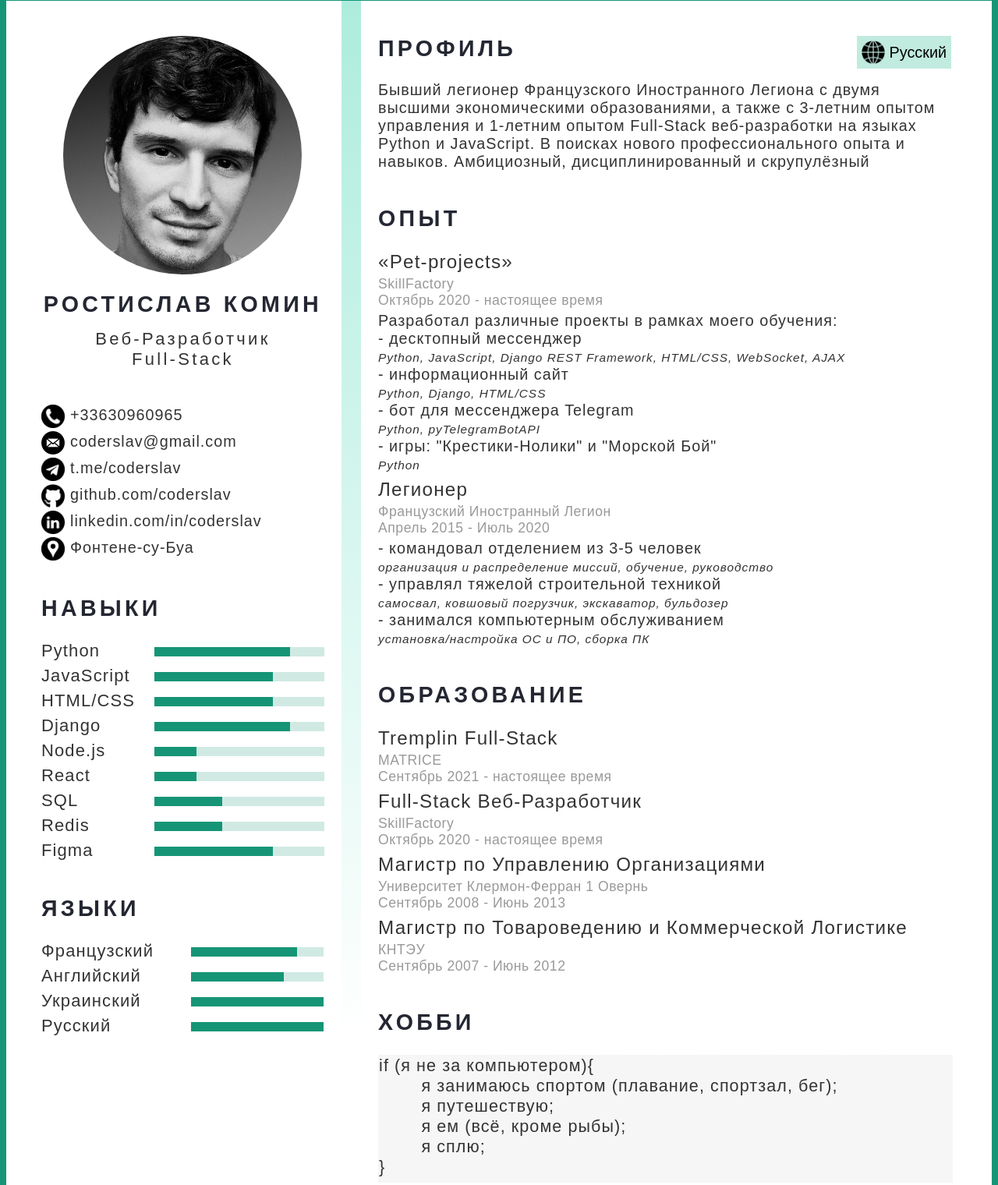
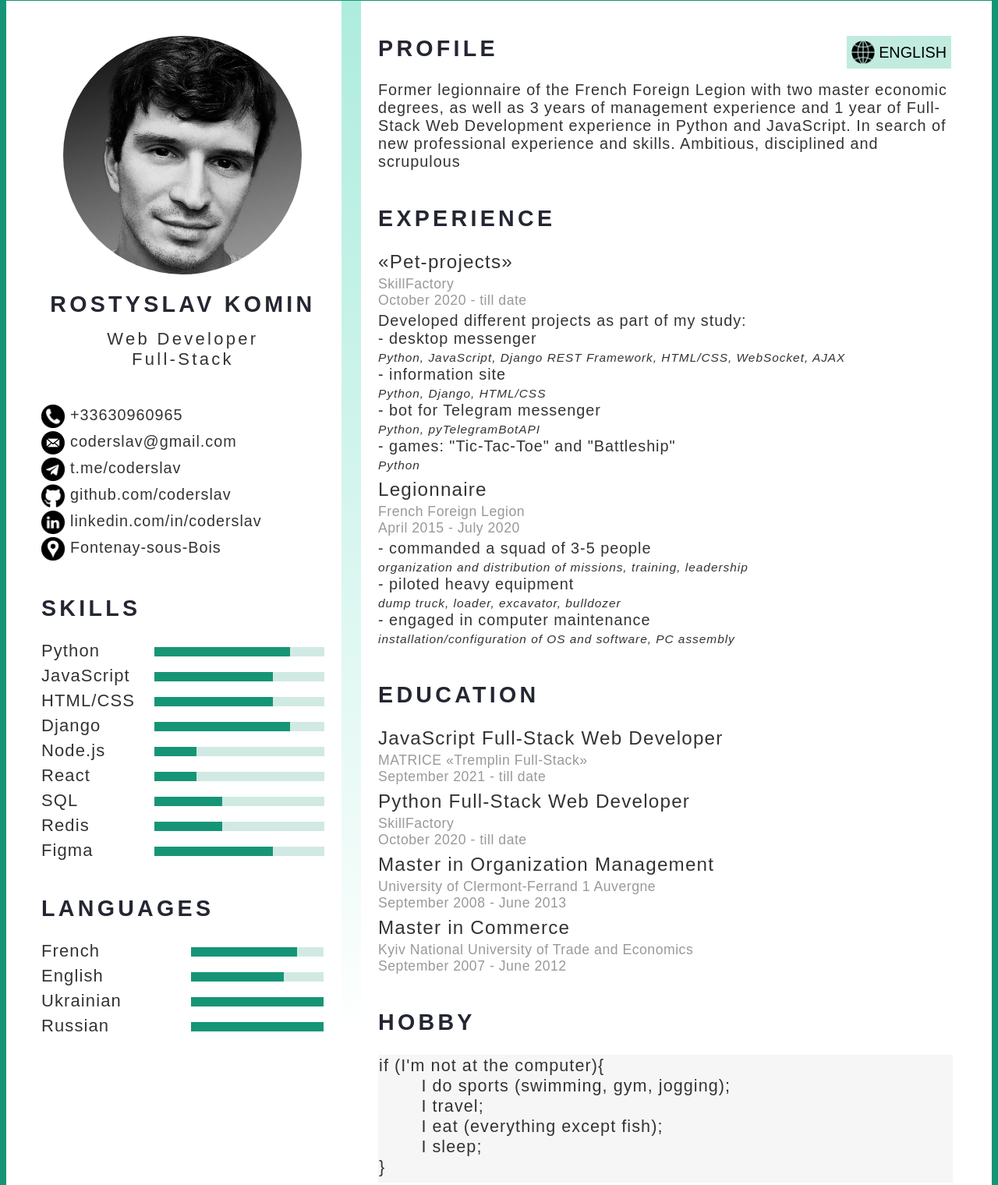
Before and after one commit to coderslav/CV, a plain HTML site: page index.html in a window 1280 px wide. Shown: the part 7-1527 px from the top of the page at 78% size. Drawn offline with Linux system fonts and the light colour scheme; a web font is replaced by a local one.

Commit message:
CV 2.1.0

```diff
--- a/index.html
+++ b/index.html
@@ -3,7 +3,7 @@
 <head>
     <meta charset="UTF-8">
     <meta name="viewport" content="width=device-width, initial-scale=1"/>
-    <title id="titleName">Комин Ростислав CV</title>
+    <title id="titleName">Komin Rostyslav CV</title>
     <link rel="stylesheet" href="css/index.css">
 </head>
 <body>
@@ -21,12 +21,12 @@
         <div onclick="openNav()" class="overlay-button">
             <div class="language-content">
                 <span class="language-logo"></span>
-                <span class="actual-language" id="actualLanguage">Русский</span>
+                <span class="actual-language" id="actualLanguage">ENGLISH</span>
             </div>
         </div>
         <div class="section circle-image"></div>
-        <div class="section name" id="name">РОСТИСЛАВ КОМИН</div>
-        <div class="section profession" id="profession">Веб-Разработчик<br>Full-Stack</div>
+        <div class="section name" id="name">ROSTYSLAV KOMIN</div>
+        <div class="section profession" id="profession">Web Developer<br>Full-Stack</div>
         <div class="section coordinates">
             <div class="tel">
                 <span class="tel-logo"></span><a href="tel:+33630960965">+33630960965</a>
@@ -44,11 +44,11 @@
                 <span class="linkedin-logo"></span><a href="https://linkedin.com/in/coderslav">linkedin.com/in/coderslav</a>
             </div>
             <div class="address">
-                <span class="address-logo"></span><a href="https://ru.wikipedia.org/wiki/Фонтене-су-Буа" id="city">Фонтене-су-Буа</a>
+                <span class="address-logo"></span><a href="https://en.wikipedia.org/wiki/Fontenay-sous-Bois" id="city">Fontenay-sous-Bois</a>
             </div>
         </div>
         <div class="section skills">
-            <div class="section-title" id="skills">Навыки</div>
+            <div class="section-title" id="skills">SKILLS</div>
             <div class="skill"><span>Python</span><div class="scale first-scale">
                 <div class="scale second-scale Python"></div>
             </div></div>
@@ -78,60 +78,60 @@
             </div></div>
         </div>
         <div class="section languages">
-            <div class="section-title" id="languages">Языки</div>
-            <div class="skill"><span id="frenchLanguage">Французский</span><div class="scale first-scale lang"><div class="scale second-scale French"></div></div></div>
-            <div class="skill"><span id="englishLanguage">Английский</span><div class="scale first-scale lang"><div class="scale second-scale English"></div></div></div>
-            <div class="skill"><span id="ukrainianLanguage">Украинский</span><div class="scale first-scale lang"><div class="scale second-scale Ukrainian"></div></div></div>
-            <div class="skill last-skill"><span id="russianLanguage">Русский</span><div class="scale first-scale lang"><div class="scale second-scale Russian"></div></div></div>
+            <div class="section-title" id="languages">LANGUAGES</div>
+            <div class="skill"><span id="frenchLanguage">French</span><div class="scale first-scale lang"><div class="scale second-scale French"></div></div></div>
+            <div class="skill"><span id="englishLanguage">English</span><div class="scale first-scale lang"><div class="scale second-scale English"></div></div></div>
+            <div class="skill"><span id="ukrainianLanguage">Ukrainian</span><div class="scale first-scale lang"><div class="scale second-scale Ukrainian"></div></div></div>
+            <div class="skill last-skill"><span id="russianLanguage">Russian</span><div class="scale first-scale lang"><div class="scale second-scale Russian"></div></div></div>
         </div>
     </div>
     <div class="part middle-line"></div>
     <div class="part right-side">
         <div class="section profile">
-            <div class="section-title profile-title" id="profile">Профиль</div>
-            <div class="text profile-text" id="profileText">Бывший легионер Французского Иностранного Легиона с двумя высшими экономическими образованиями, а также с 3-летним опытом управления и 1-летним опытом Full-Stack веб-разработки на языках Python и JavaScript. В поисках нового профессионального опыта и навыков. Амбициозный, дисциплинированный и скрупулёзный</div>
+            <div class="section-title profile-title" id="profile">PROFILE</div>
+            <div class="text profile-text" id="profileText">Former legionnaire of the French Foreign Legion with two master economic degrees, as well as 3 years of management experience and 1 year of Full-Stack Web Development experience in Python and JavaScript. In search of new professional experience and skills. Ambitious, disciplined and scrupulous</div>
         </div>
         <div class="section experience">
-            <div class="section-title" id="experience">Опыт</div>
+            <div class="section-title" id="experience">EXPERIENCE</div>
             <div class="experience-sub-section">
                 <div class="sub-section-title first-sub-section-title">«Pet-projects»</div>
-                <div class="sub-section-title-sub-title" id="skillFactoryExp">SkillFactory<br>Октябрь 2020 - настоящее время</div>
-                <div class="text experience-sub-section-text" id="skillFactoryExpText">Разработал различные проекты в рамках моего обучения:<br>
-- десктопный мессенджер<br><span class="in-parentheses">Python, JavaScript, Django REST Framework, HTML/CSS, WebSocket, AJAX</span><br>
-- информационный сайт<br><span class="in-parentheses">Python, Django, HTML/CSS</span><br>
-- бот для мессенджера Telegram<br><span class="in-parentheses">Python, pyTelegramBotAPI</span><br>
-- игры: "Крестики-Нолики" и "Морской Бой"<br><span class="in-parentheses">Python</span></div>
+                <div class="sub-section-title-sub-title" id="skillFactoryExp">SkillFactory<br>October 2020 - till date</div>
+                <div class="text experience-sub-section-text" id="skillFactoryExpText">Developed different projects as part of my study:<br>
+                    - desktop messenger<br><span class="in-parentheses">Python, JavaScript, Django REST Framework, HTML/CSS, WebSocket, AJAX</span><br>
+                    - information site<br><span class="in-parentheses">Python, Django, HTML/CSS</span><br>
+                    - bot for Telegram messenger<br><span class="in-parentheses">Python, pyTelegramBotAPI</span><br>
+                    - games: "Tic-Tac-Toe" and "Battleship"<br><span class="in-parentheses">Python</span></div>
             </div>
             <div class="experience-sub-section">
-                <div class="sub-section-title" id="legionnaireExp">Легионер</div>
-                <div class="sub-section-title-sub-title" id="legionnaireExpTitle">Французский Иностранный Легион<br>Апрель 2015 - Июль 2020</div>
-                <div class="text experience-sub-section-text" id="legionnaireExpText">- командовал отделением из 3-5 человек<br><span class="in-parentheses">организация и распределение миссий, обучение, руководство</span><br>
-- управлял тяжелой строительной техникой<br><span class="in-parentheses">самосвал, ковшовый погрузчик, экскаватор, бульдозер</span><br>
-- занимался компьютерным обслуживанием<br><span class="in-parentheses">установка/настройка ОС и ПО, сборка ПК</span></div>
+                <div class="sub-section-title" id="legionnaireExp">Legionnaire</div>
+                <div class="sub-section-title-sub-title" id="legionnaireExpTitle">French Foreign Legion<br>April 2015 - July 2020</div>
+                <div class="text experience-sub-section-text" id="legionnaireExpText">- commanded a squad of 3-5 people<br><span class="in-parentheses">organization and distribution of missions, training, leadership</span><br>
+                    - piloted heavy equipment<br><span class="in-parentheses">dump truck, loader, excavator, bulldozer</span><br>
+                    - engaged in computer maintenance<br><span class="in-parentheses">installation/configuration of OS and software, PC assembly</span></div>
             </div>
         </div>
         <div class="section formation">
-            <div class="section-title" id="education">Образование</div>
+            <div class="section-title" id="education">EDUCATION</div>
             <div class="formation-sub-section">
-                <div class="sub-section-title first-sub-section-title">Tremplin Full-Stack</div>
-                <div class="sub-section-title-sub-title sub-section-title-sub-title-formation" id="matriceEdu">MATRICE<br>Сентябрь 2021 - настоящее время</div>
+                <div class="sub-section-title first-sub-section-title" id="matriceEduTitle">JavaScript Full-Stack Web Developer</div>
+                <div class="sub-section-title-sub-title sub-section-title-sub-title-formation" id="matriceEdu">MATRICE «Tremplin Full-Stack»<br>September 2021 - till date</div>
             </div>
             <div class="formation-sub-section">
-                <div class="sub-section-title" id="skillFactoryEduTitle">Full-Stack Веб-Разработчик</div>
-                <div class="sub-section-title-sub-title sub-section-title-sub-title-formation" id="skillFactoryEdu">SkillFactory<br>Октябрь 2020 - настоящее время</div>
+                <div class="sub-section-title" id="skillFactoryEduTitle">Python Full-Stack Web Developer</div>
+                <div class="sub-section-title-sub-title sub-section-title-sub-title-formation" id="skillFactoryEdu">SkillFactory<br>October 2020 - till date</div>
             </div>
             <div class="formation-sub-section">
-                <div class="sub-section-title" id="frEduTitle">Магистр по Управлению Организациями</div>
-                <div class="sub-section-title-sub-title sub-section-title-sub-title-formation" id="frEdu">Университет Клермон-Ферран 1 Овернь<br>Сентябрь 2008 - Июнь 2013</div>
+                <div class="sub-section-title" id="frEduTitle">Master in Organization Management</div>
+                <div class="sub-section-title-sub-title sub-section-title-sub-title-formation" id="frEdu">University of Clermont-Ferrand 1 Auvergne<br>September 2008 - June 2013</div>
             </div>
             <div class="formation-sub-section">
-                <div class="sub-section-title" id="uaEduTitle">Магистр по Товароведению и Коммерческой Логистике</div>
-                <div class="sub-section-title-sub-title sub-section-title-sub-title-formation" id="uaEdu">КНТЭУ<br>Сентябрь 2007 - Июнь 2012</div>
+                <div class="sub-section-title" id="uaEduTitle">Master in Commerce</div>
+                <div class="sub-section-title-sub-title sub-section-title-sub-title-formation" id="uaEdu">Kyiv National University of Trade and Economics<br>September 2007 - June 2012</div>
             </div>
         </div>
         <div class="section hobby">
-            <div class="section-title" id="hobby">Хобби</div>
-            <div class="div hobby-background"><div class="hobby-text" id="hobbyText">if (я не за компьютером){<br><span class="hobbies">я занимаюсь спортом (плавание, спортзал, бег);</span><br><span class="hobbies">я путешествую;</span><br><span class="hobbies">я ем (всё, кроме рыбы);</span><br><span class="hobbies">я сплю;</span><br>}</div></div>
+            <div class="section-title" id="hobby">HOBBY</div>
+            <div class="div hobby-background"><div class="hobby-text" id="hobbyText">if (I'm not at the computer){<br><span class="hobbies">I do sports (swimming, gym, jogging);</span><br><span class="hobbies">I travel;</span><br><span class="hobbies">I eat (everything except fish);</span><br><span class="hobbies">I sleep;</span><br>}</div></div>
         </div>
     </div>
 </div>
--- a/js/index.js
+++ b/js/index.js
@@ -1,4 +1,4 @@
-let languageFlag = 'russian';
+let languageFlag = 'english';
 
 const englishButton = document.getElementById('eng');
 const frenchButton = document.getElementById('fra');
@@ -23,6 +23,7 @@ const legionnaireExp = document.getElementById('legionnaireExp');
 const legionnaireExpTitle = document.getElementById('legionnaireExpTitle');
 const legionnaireExpText = document.getElementById('legionnaireExpText');
 const education = document.getElementById('education');
+const matriceEduTitle = document.getElementById('matriceEduTitle');
 const matriceEdu = document.getElementById('matriceEdu');
 const skillFactoryEduTitle = document.getElementById('skillFactoryEduTitle');
 const skillFactoryEdu = document.getElementById('skillFactoryEdu');
@@ -43,7 +44,7 @@ function translateToEnglish() {
   if (languageFlag !== 'english') {
     titleName.textContent = 'Komin Rostyslav CV';
     name.textContent = 'ROSTYSLAV KOMIN';
-    actualLanguage.textContent = 'English';
+    actualLanguage.textContent = 'ENGLISH';
     profession.innerHTML = 'Web Developer<br>Full-Stack';
     city.textContent = 'Fontenay-sous-Bois';
     city.href = 'https://en.wikipedia.org/wiki/Fontenay-sous-Bois';
@@ -54,10 +55,10 @@ function translateToEnglish() {
     ukrainianLanguage.textContent = 'Ukrainian';
     russianLanguage.textContent = 'Russian';
     profile.textContent = 'PROFILE';
-    profileText.textContent = 'Former legionnaire of the French Foreign Legion with two higher economic degrees, as well as 3 years of management experience and 1 year of Full-Stack Web Development experience in Python and JavaScript. In search of new professional experience and skills. Ambitious, disciplined and scrupulous';
+    profileText.textContent = 'Former legionnaire of the French Foreign Legion with two master economic degrees, as well as 3 years of management experience and 1 year of Full-Stack Web Development experience in Python and JavaScript. In search of new professional experience and skills. Ambitious, disciplined and scrupulous';
     experience.textContent = 'EXPERIENCE';
     skillFactoryExp.innerHTML = 'SkillFactory<br>October 2020 - till date';
-    skillFactoryExpText.innerHTML = 'I have developed different projects as part of my study:<br>\n' +
+    skillFactoryExpText.innerHTML = 'Developed different projects as part of my study:<br>\n' +
         '- desktop messenger<br><span class="in-parentheses">Python, JavaScript, Django REST Framework, HTML/CSS, WebSocket, AJAX</span><br>\n' +
         '- information site<br><span class="in-parentheses">Python, Django, HTML/CSS</span><br>\n' +
         '- bot for Telegram messenger<br><span class="in-parentheses">Python, pyTelegramBotAPI</span><br>\n' +
@@ -68,8 +69,9 @@ function translateToEnglish() {
         '- piloted heavy equipment<br><span class="in-parentheses">dump truck, loader, excavator, bulldozer</span><br>\n' +
         '- engaged in computer maintenance<br><span class="in-parentheses">installation/configuration of OS and software, PC assembly</span>';
     education.textContent = 'EDUCATION';
-    matriceEdu.innerHTML = 'MATRICE<br>September 2021 - till date';
-    skillFactoryEduTitle.textContent = 'Web Developer Full-Stack';
+    matriceEduTitle.textContent = 'JavaScript Full-Stack Web Developer';
+    matriceEdu.innerHTML = 'MATRICE «Tremplin Full-Stack»<br>September 2021 - till date';
+    skillFactoryEduTitle.textContent = 'Python Full-Stack Web Developer';
     skillFactoryEdu.innerHTML = 'SkillFactory<br>October 2020 - till date';
     frEduTitle.textContent = 'Master in Organization Management';
     frEdu.innerHTML = 'University of Clermont-Ferrand 1 Auvergne<br>September 2008 - June 2013';
@@ -86,7 +88,7 @@ function translateToFrench() {
   if (languageFlag !== 'french') {
     titleName.textContent = 'Komin Rostyslav CV';
     name.textContent = 'ROSTYSLAV KOMIN';
-    actualLanguage.textContent = 'Français';
+    actualLanguage.textContent = 'FRANÇAIS';
     profession.innerHTML = 'Développeur Web<br>Full-Stack';
     city.textContent = 'Fontenay-sous-Bois';
     city.href = 'https://fr.wikipedia.org/wiki/Fontenay-sous-Bois';
@@ -112,8 +114,9 @@ function translateToFrench() {
         '- engagé dans la maintenance informatique<br><span class="in-parentheses">installation/configuration d\'OS et du logiciel, assemblage de PC</span><br>' +
         '- participé à des missions extérieures<br><span class="in-parentheses">Djibouti</span>';
     education.textContent = 'FORMATIONS';
-    matriceEdu.innerHTML = 'MATRICE<br>Septembre 2021 - présent';
-    skillFactoryEduTitle.textContent = 'Développeur Web Full-Stack';
+    matriceEduTitle.textContent = 'JavaScript Full-Stack Développeur Web';
+    matriceEdu.innerHTML = 'MATRICE «Tremplin Full-Stack»<br>Septembre 2021 - présent';
+    skillFactoryEduTitle.textContent = 'Python Full-Stack Développeur Web';
     skillFactoryEdu.innerHTML = 'SkillFactory<br>Octobre 2020 - présent';
     frEduTitle.textContent = 'Master en Pilotage des Organisations';
     frEdu.innerHTML = 'Université de Clermont-Ferrand 1 Auvergne<br>Septembre 2008 - Juin 2013';
@@ -130,7 +133,7 @@ function translateToRussian() {
   if (languageFlag !== 'russian') {
     titleName.textContent = 'Комин Ростислав CV';
     name.textContent = 'РОСТИСЛАВ КОМИН';
-    actualLanguage.textContent = 'Русский';
+    actualLanguage.textContent = 'РУССКИЙ';
     profession.innerHTML = 'Веб-Разработчик<br>Full-Stack';
     city.textContent = 'Фонтене-су-Буа';
     city.href = 'https://ru.wikipedia.org/wiki/Фонтене-су-Буа';
@@ -155,12 +158,13 @@ function translateToRussian() {
         '- управлял тяжелой строительной техникой<br><span class="in-parentheses">самосвал, ковшовый погрузчик, экскаватор, бульдозер</span><br>\n' +
         '- занимался компьютерным обслуживанием<br><span class="in-parentheses">установка/настройка ОС и ПО, сборка ПК</span>';
     education.textContent = 'ОБРАЗОВАНИЕ';
-    matriceEdu.innerHTML = 'MATRICE<br>Сентябрь 2021 - настоящее время';
-    skillFactoryEduTitle.textContent = 'Full-Stack Веб-Разработчик';
+    matriceEduTitle.textContent = 'JavaScript Full-Stack Веб-Разработчик';
+    matriceEdu.innerHTML = 'MATRICE «Tremplin Full-Stack»<br>Сентябрь 2021 - настоящее время';
+    skillFactoryEduTitle.textContent = 'Python Full-Stack Веб-Разработчик';
     skillFactoryEdu.innerHTML = 'SkillFactory<br>Октябрь 2020 - настоящее время';
-    frEduTitle.textContent = 'Магистр по Управлению Организациями';
+    frEduTitle.textContent = 'Магистр по Менеджменту Организации';
     frEdu.innerHTML = 'Университет Клермон-Ферран 1 Овернь<br>Сентябрь 2008 - Июнь 2013';
-    uaEduTitle.textContent = 'Магистр по Товароведению и Коммерческой Логистике';
+    uaEduTitle.textContent = 'Магистр по Коммерческой Деятельности';
     uaEdu.innerHTML = 'КНТЭУ<br>Сентябрь 2007 - Июнь 2012';
     hobby.textContent = 'ХОББИ';
     hobbyText.innerHTML = 'if (я не за компьютером){<br><span class="hobbies">я занимаюсь спортом (плавание, спортзал, бег);</span><br><span class="hobbies">я путешествую;</span><br><span class="hobbies">я ем (всё, кроме рыбы);</span><br><span class="hobbies">я сплю;</span><br>}';
```
